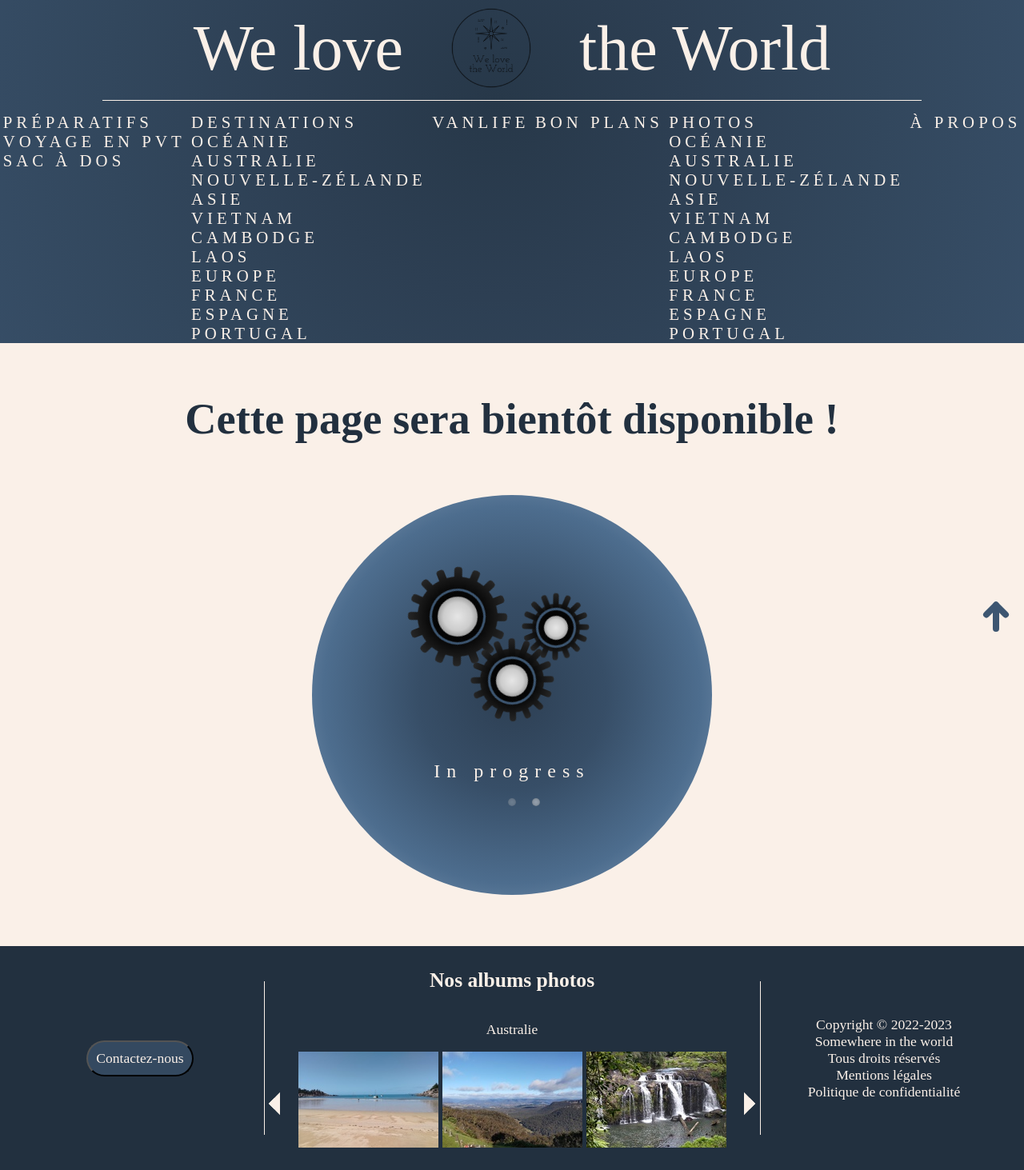
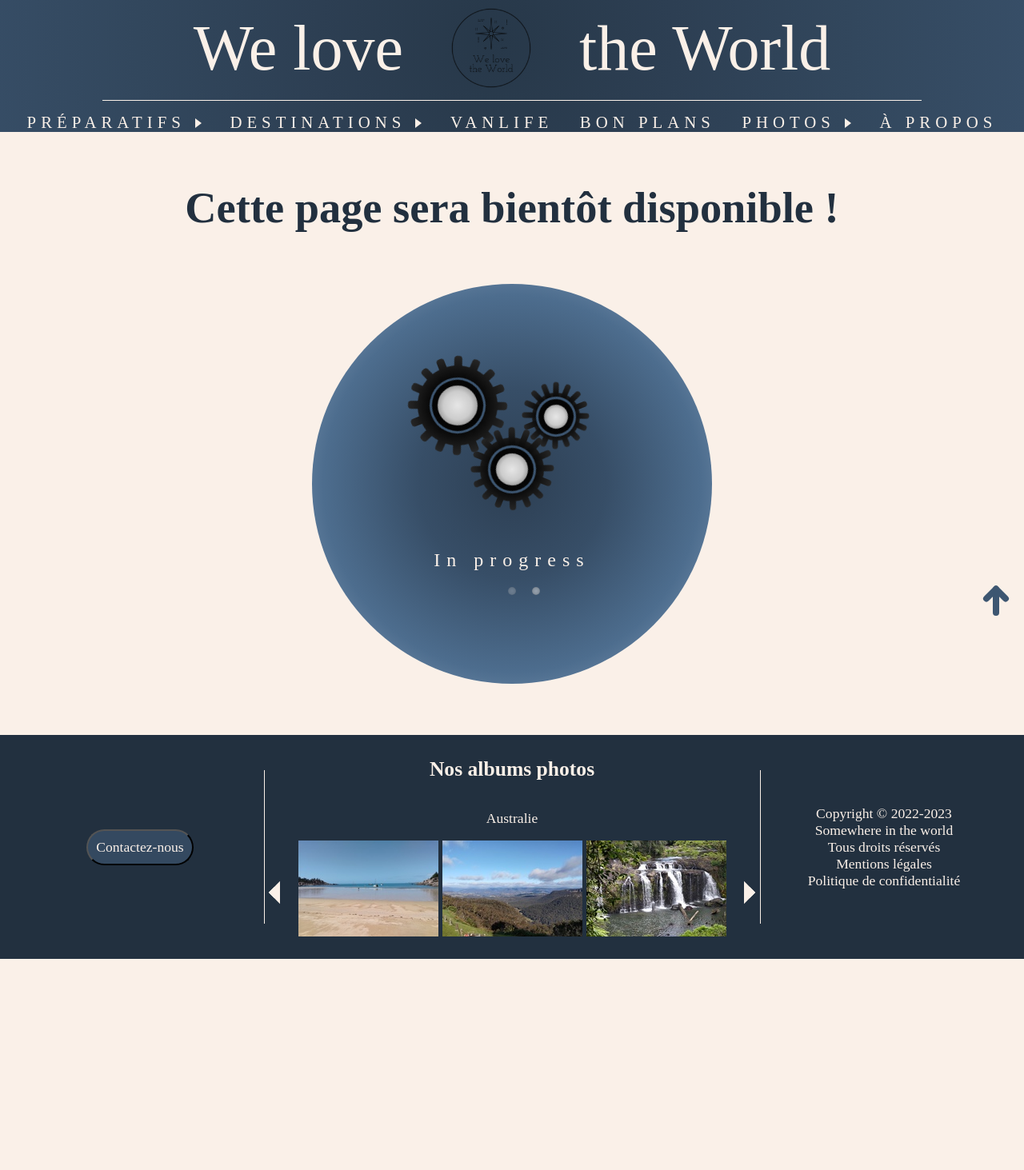
Before and after one commit to Antony35/FirstBlogProject, a PHP site: page /inProgress.php in a window 1280 px wide. Shown: the whole page at 80% size. After the commit the page ends 1199 px from the top, so only its background shows below. Run offline with PHP 8.4, Linux system fonts and the light colour scheme.

Commit message:
improvement menu large-screen

```diff
--- a/css/style.css
+++ b/css/style.css
@@ -108,62 +114,90 @@ ul {
   .main-menu {
     font-family: "caviar_dreamsregular";
     font-size: 1.3rem;
-    letter-spacing: 5px;
+    letter-spacing: 6px;
     text-transform: uppercase;
     width: 100%;
     display: flex;
-    justify-content: space-around;
+    justify-content: space-evenly;
+    cursor: pointer;
   }
-  .main-menu__drop-down-menu {
+  .main-menu .nav-arrow {
+    display: inline-block;
     position: relative;
+    margin-bottom: 2.5px;
+    margin-left: 10px;
+    border-style: solid;
+    border-color: #FAF0E8 transparent transparent transparent;
+    border-width: 8px 6px 0 6px;
+    transition: all 300ms ease-in-out;
+    transform: rotate(0.75turn);
   }
-  .main-menu__drop-down-menu__nav-arrow {
+  .main-menu .drop-menu:hover .nav-arrow {
+    transform: rotate(1turn);
+  }
+  .main-menu .under-menu li {
+    font-size: 1rem;
+    letter-spacing: 1px;
+    padding: 10px;
+  }
+  .main-menu .under-menu {
+    background: #344960;
+    position: relative;
+    transform: scale(0);
+    max-height: 0;
+    transform-origin: top;
+  }
+  .main-menu .nav-arrow-2 {
     display: inline-block;
+    position: absolute;
+    margin-top: 4.5px;
+    right: 10px;
+    transition: all 300ms ease-in-out;
     border-style: solid;
     border-color: #FAF0E8 transparent transparent transparent;
     border-width: 8px 6px 0 6px;
   }
-  .main-menu__drop-down-menu:hover ul:not(.main-menu__drop-down-menu__under-menu__2) {
-    transition: all 200ms ease-out;
-    border-top: 2px solid #fff;
+  .main-menu .under-menu li:hover .nav-arrow-2 {
+    transform: rotate(-0.25turn);
+  }
+  .main-menu .under-menu li:hover {
+    background: #22303f;
+  }
+  .main-menu .drop-menu:hover .under-menu {
     overflow: visible;
-    transform: scaleY(1);
+    animation: show-under-menu-1 400ms ease-in-out forwards;
   }
-  .main-menu__drop-down-menu__2:hover ul {
-    transition: all 300ms linear;
-    border-left: 2px solid #fff;
-    border-top: 2px solid #fff;
-    transform: translateY(-42.5px);
-    height: auto;
+  .main-menu .under-menu-2 {
+    position: absolute;
+    background: #344960;
+    left: 242.2px;
+    transform: translateY(-28.7px);
+    max-width: 0;
+    overflow: hidden;
   }
-  .main-menu__drop-down-menu__under-menu {
-    transform-origin: top;
-    transform: scaleY(0);
-    position: absolute;
-    background-color: #22303F;
-    right: 0;
-    left: 0;
-    font-size: 1.1rem;
+  .main-menu .under-menu-2--photo {
+    left: 138.9px;
   }
-  .main-menu__drop-down-menu__under-menu li {
-    padding: 10px 0 10px 20px;
+  .main-menu .drop-menu-2:hover .under-menu-2 {
+    animation: show-under-menu-2 400ms ease-in-out forwards;
   }
-  .main-menu__drop-down-menu__under-menu li:hover:not(.main-menu__drop-down-menu__under-menu__2) {
-    background-color: #344960;
+}
+@keyframes show-under-menu-1 {
+  from {
+    transform: scale(0);
+    max-height: 0;
   }
-  .main-menu__drop-down-menu__under-menu--preparatif {
-    right: -35px;
+  to {
+    transform: scale(1);
+    max-height: 50rem;
   }
-  .main-menu__drop-down-menu__under-menu--pictures {
-    right: -170px;
+}
+@keyframes show-under-menu-2 {
+  from {
+    max-width: 0;
   }
-  .main-menu__drop-down-menu__under-menu__2 {
-    transform-origin: bottom;
-    height: 0;
-    overflow: hidden;
-    position: absolute;
-    left: 100%;
-    background-color: #22303F;
+  to {
+    max-width: 50rem;
   }
 }
 .top-arrow {
@@ -173,7 +207,7 @@ ul {
   height: 50px;
   width: 50px;
   position: absolute;
-  bottom: 10px;
+  bottom: 30px;
   right: 10px;
   position: fixed;
 }
--- a/header.php
+++ b/header.php
@@ -1,5 +1,4 @@
 <a id="top-page"></a>
-<div class="background">
 <nav>
   <a href="index.php">
     <div class="logo">
@@ -43,22 +42,22 @@
       <li><a href="inProgress.php">Vanlife</a></li>
       <li><a href="inProgress.php">Bon plans</a></li>
       <li class="drop-menu">Photos<span class="nav-arrow"></span>
-          <ul class="under-menu">
+        <ul class="under-menu ">
         <li class="drop-menu-2">Océanie<span class="nav-arrow-2"></span>
-              <ul class="under-menu-2">
+            <ul class="under-menu-2 under-menu-2--photo">
               <li><a href="inProgress.php">Australie</a></li>
               <li><a href="inProgress.php">Nouvelle-Zélande</a></li>
             </ul>
           </li>
           <li class="drop-menu-2">Asie<span class="nav-arrow-2"></span>
-              <ul class="under-menu-2">
+            <ul class="under-menu-2 under-menu-2--photo">
               <li><a href="inProgress.php">Vietnam</a></li>
               <li><a href="inProgress.php">Cambodge</a></li>
               <li><a href="inProgress.php">Laos</a></li>
             </ul>
           </li>
           <li class="drop-menu-2">Europe<span class="nav-arrow-2"></span>
-              <ul class="under-menu-2">
+            <ul class="under-menu-2 under-menu-2--photo">
               <li><a href="inProgress.php">France</a></li>
               <li><a href="inProgress.php">Espagne</a></li>
               <li><a href="inProgress.php">Portugal</a></li>
@@ -69,7 +68,6 @@
       <li><a href="inProgress.php">À propos</a></li>
   </ul>
 </nav>
-</div>
 <a href="#top-page">
   <div class="top-arrow">
     <div class="first-part"></div>
@@ -78,10 +76,6 @@
   </div>
 </a>
 
-<a href="#" id="openBtn">
-  <span class="burger-icon">
-    <span></span>
-    <span></span>
-    <span></span>
-  </span>
-</a>
+<div id="open-btn" class="">
+  <p class="burger-line "></p>
+</div>
--- a/inProgress.php
+++ b/inProgress.php
@@ -10,7 +10,9 @@
     <title>En cours de création</title>
   </head>
   <header>
-    <?php include_once('./header.php'); ?>
+    <div class="background">
+      <?php include_once('./header.php'); ?>
+    </div>
   </header>
   <body>
     <div id="close-nav">
--- a/scss/abstracts/_mixins.scss
+++ b/scss/abstracts/_mixins.scss
@@ -31,7 +31,7 @@
 @mixin menu-style {
   font-family: map-get($font-family, title);
   font-size: map-get($font-size, menu );
-  letter-spacing: 5px;
+  letter-spacing: 6px;
   text-transform: uppercase;
 }
 
--- a/scss/layout/_navigation-small-screen.scss
+++ b/scss/layout/_navigation-small-screen.scss
@@ -11,7 +11,6 @@
     background: radial-gradient(circle at 48.4% 30%, lighten(map-get($colors, secondary),3),lighten(map-get($colors, secondary),6),lighten(map-get($colors, secondary),9), lighten(map-get($colors, secondary),12));
     width: 280px;
     height: 100%;
-    top: 80px;
     overflow-y: scroll;
     z-index: 1;
     position: absolute;
@@ -29,7 +28,10 @@
     .rotate-arrow {
       transform: rotate(1turn);
     }
-    a, .drop-menu, .drop-menu-2 {
+    .drop-menu:first-child {
+      margin-top: 80px;
+    }
+    .drop-menu, .drop-menu-2, a {
       cursor: pointer;
       display: block;
       padding: 15px;
@@ -41,8 +43,7 @@
       }
       .under-menu, .under-menu-2  {
         position: absolute;
-        height: 0;
-        overflow: hidden;
+        transform: scale(0);
       }
       &:hover {
         transition: all 250ms ease-in-out;
@@ -76,7 +77,9 @@
   }
 
   /* Icône burger */
-  .burger-icon {
+  #open-btn {
+    z-index: 1;
+    cursor: pointer;
     position: absolute;
     height: 50px;
     width: 50px;
@@ -84,15 +87,42 @@
     left: 20px;
     display: flex;
     flex-direction: column;
-    gap: 6px;
     justify-content: center;
     align-items: center;
-    span {
+    .burger-line {
+      transition: all 400ms 20ms ease-in-out;
+      position: relative;
       display: block;
-      width: 35px;
-      height: 4px;
+      height: 3px;
+      width: 30px;
       border-radius: 10rem;
       background-color: map-get($colors, primary);
+      &:before, &::after {
+        content: '';
+        position: relative;
+        display: block;
+        height: 3px;
+        width: 30px;
+        border-radius: 10rem;
+        background-color: map-get($colors, primary);
+      }
+      &:before {
+        top: 10px;
+      }
+      &::after {
+        bottom: 13px;
+      }
     }
   }
 }
+.close-burger .burger-line
+ {
+  transform: rotate(225deg);
+}
+.close-burger .burger-line::before {
+  transform: scale(0);
+}
+.close-burger .burger-line::after {
+  transform: rotate(-270deg);
+  top: -3px;
+}
--- a/scss/layout/_navigation.scss
+++ b/scss/layout/_navigation.scss
@@ -1,4 +1,9 @@
 //definine sticky menu and created a 3 rows in grid
+.background-main {
+  background: url('../Img/OriginalPaysage.jpg') no-repeat;
+  background-size: cover;
+  height: 850px;
+}
 .background {
   background: radial-gradient(circle at 48.4% 30%, lighten(map-get($colors, secondary),3),lighten(map-get($colors, secondary),6),lighten(map-get($colors, secondary),9), lighten(map-get($colors, secondary),12));
 }
@@ -46,66 +51,94 @@ ul {
     display: none;
   }
 }
+
+
 @include large-screen {
   .main-menu {
     @include menu-style;
     width: 100%;
     display: flex;
-  justify-content: space-around;
-  &__drop-down-menu {
+    justify-content: space-evenly;
+    cursor: pointer;
+    .nav-arrow {
+      display: inline-block;
       position: relative;
-    &__nav-arrow {
+      margin-bottom: 2.5px;
+      margin-left: 10px;
+      @include nav-arrow;
+      transition: all 300ms ease-in-out;
+      transform: rotate(0.75turn);
+    }
+    .drop-menu:hover .nav-arrow {
+      transform: rotate(1turn);
+    }
+    .under-menu li {
+      font-size: 1rem;
+      letter-spacing: 1px;
+      padding: 10px;
+    }
+    .under-menu {
+      background: lighten(map-get($colors, secondary),10);
+      position: relative;
+      transform: scale(0);
+      max-height: 0;
+      transform-origin: top;
+    }
+    .nav-arrow-2 {
       display: inline-block;
+      position: absolute;
+      margin-top: 4.5px;
+      right: 10px;
+      transition: all 300ms ease-in-out;
       @include nav-arrow;
     }
-    //show under-menu when mouse on drop-down-menu
-    &:hover  ul:not(.main-menu__drop-down-menu__under-menu__2){
-      transition: all 200ms ease-out;
-      border-top: 2px solid #fff;
+    .under-menu li:hover .nav-arrow-2 {
+      transform: rotate(-0.25turn);
+    }
+    .under-menu li:hover {
+      background: lighten(map-get($colors, secondary),0);
+    }
+    .drop-menu:hover .under-menu {
       overflow: visible;
-      transform:scaleY(1);
+      animation: show-under-menu-1 400ms ease-in-out forwards;
     }
-    &__2:hover  ul {
-      transition: all 300ms linear;
-      border-left: 2px solid #fff;
-      border-top: 2px solid #fff;
-      transform: translateY(-42.5px);
-      height: auto;
-    }
-    //hide under-menu and give is position
-    &__under-menu {
-      transform-origin: top;
-      transform: scaleY(0);
+    .under-menu-2 {
       position: absolute;
-      background-color: (map-get($colors, secondary));
-      right: 0;
-      left: 0;
-      font-size: map-get($font-size, text);
-      li {
-        padding: 10px 0 10px 20px;
-      }
-      li:hover:not(.main-menu__drop-down-menu__under-menu__2) {
-        background-color: lighten(map-get($colors, secondary), 10);
-      }
-      &--preparatif {
-        right: -35px;
-      }
-      &--pictures {
-        right: -170px;
-      }
-      &__2 {
-        transform-origin: bottom;
-        height: 0;
+      background: lighten(map-get($colors, secondary),10);
+      left: 242.2px;
+      transform: translateY(-28.7px);
+      max-width: 0;
       overflow: hidden;
-        position: absolute;
-        left: 100%;
-        background-color: map-get($colors, secondary);
+    }.under-menu-2--photo {
+      left: 138.9px;
     }
 
+    .drop-menu-2:hover .under-menu-2 {
+      animation: show-under-menu-2 400ms ease-in-out forwards;
     }
   }
 }
+
+@keyframes show-under-menu-1 {
+  from {
+    transform: scale(0);
+    max-height: 0;
   }
+  to {
+    transform: scale(1);
+    max-height: 50rem;
+  }
+}
+@keyframes show-under-menu-2 {
+  from {
+    max-width: 0;
+  }
+  to {
+    max-width: 50rem;
+  }
+}
+
+//arrow to return to the top page
 .top-arrow {
   display: flex;
   justify-content: center;
@@ -113,7 +146,7 @@ ul {
   height: 50px;
   width: 50px;
   position: absolute;
-  bottom: 10px;
+  bottom: 30px;
   right: 10px;
   position: fixed;
   .first-part {
--- a/scss/pages/_home.scss
+++ b/scss/pages/_home.scss
@@ -1,9 +1,3 @@
-.home-img {
-  background: url('../Img/OriginalPaysage.jpg') no-repeat;
-  background-size: cover;
-  height: 850px;
-}
-
 .about-us {
   background-color: (map-get($colors, secondary));
   margin: auto;
```
Also changed, not shown: other parts of css/style.css (+52 -20 lines), index.php (+5 -5 lines), js/menu-burger.js (+10 -9 lines), 1 other file. Lines whose indentation alone changed are shown as unchanged.
